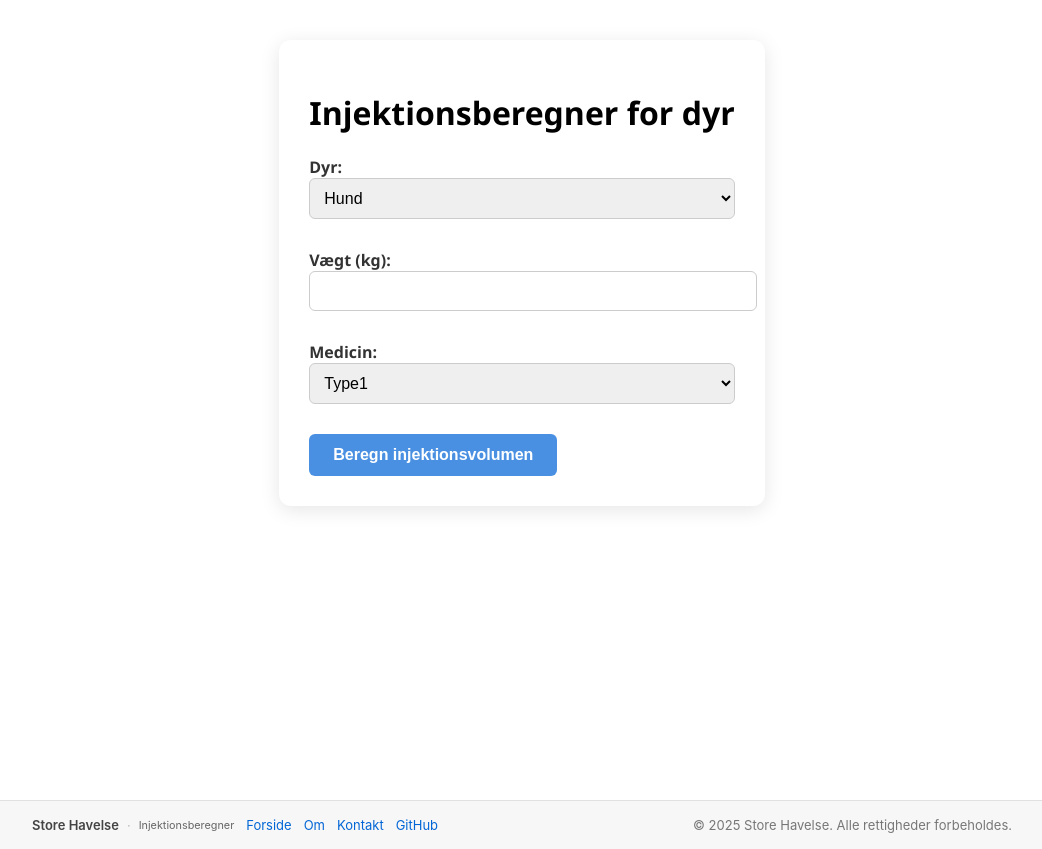
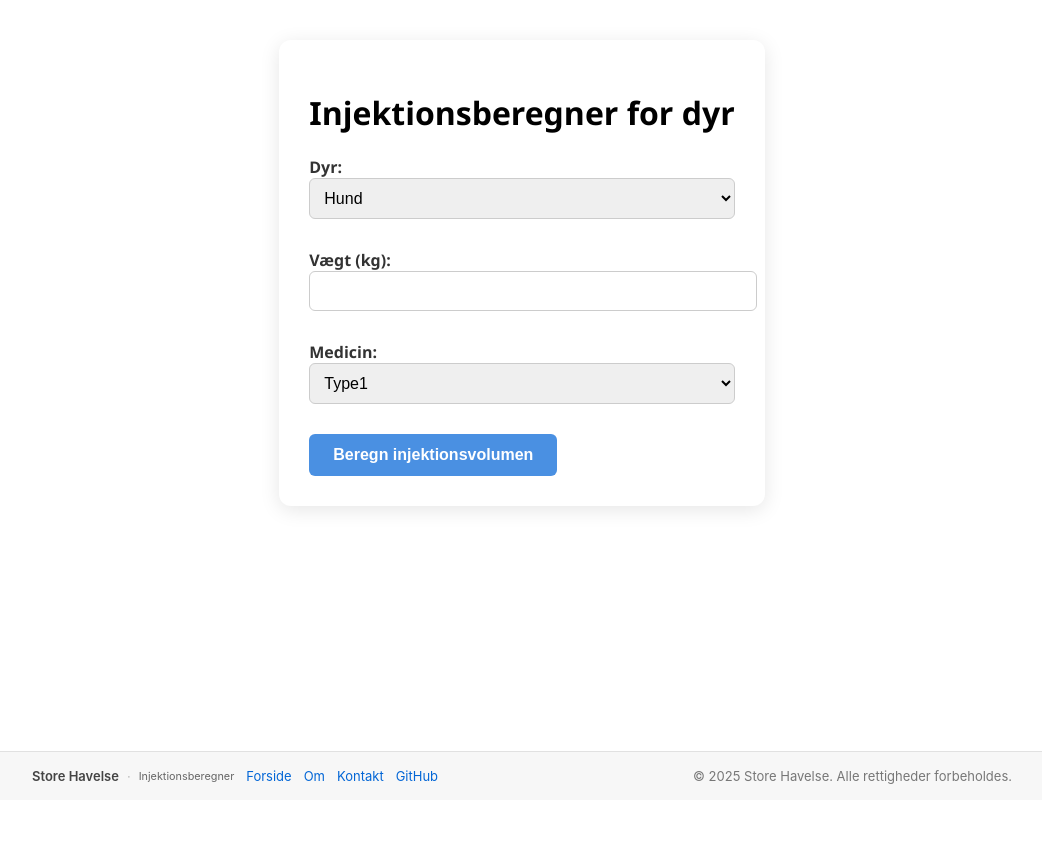
Before and after one commit to philipcj01/injektionsberegner, a React (Create React App) app: page / in a window 1280 px wide. Shown: the whole page, without its empty margins (118-1160 px from the left). After the commit the page ends 800 px from the top, so only its background shows below. Built offline with nearby package versions, Linux system fonts and the light colour scheme.

Commit message:
Make footer fixed

```diff
--- a/src/App.css
+++ b/src/App.css
@@ -13,7 +13,7 @@
 .App-root {
   display: flex;
   flex-direction: column;
-  min-height: 100vh; /* ensure full viewport height when mounted alone */
+  min-height: 80vh; /* ensure full viewport height when mounted alone */
 }
 
 label {
--- a/src/App.js
+++ b/src/App.js
@@ -14,10 +14,8 @@ function App() {
     }
 
     const kilogram = parseFloat(vaegt);
-    const medicinType = medicin;
 
-    const totalMg = kilogram * 1;
-    const volumenMl = totalMg;
+    const volumenMl = kilogram * (0.22);
 
     setResultat(volumenMl.toFixed(2));
   };
--- a/src/Footer.js
+++ b/src/Footer.js
@@ -32,11 +32,18 @@ const Footer = ({ company = "Store Havelse", year = new Date().getFullYear() })
 
 const styles = {
     footer: {
+        position: "fixed",
+        left: 0,
+        right: 0,
+        bottom: 0,
+        width: "100%",
+        boxSizing: "border-box",
         background: "#f7f7f7",
         borderTop: "1px solid #e1e1e1",
         padding: "16px 12px",
         fontSize: "13px",
         color: "#444",
+        zIndex: 1000,
     },
     inner: {
         maxWidth: 980,
```
Lines whose indentation alone changed are shown as unchanged.
